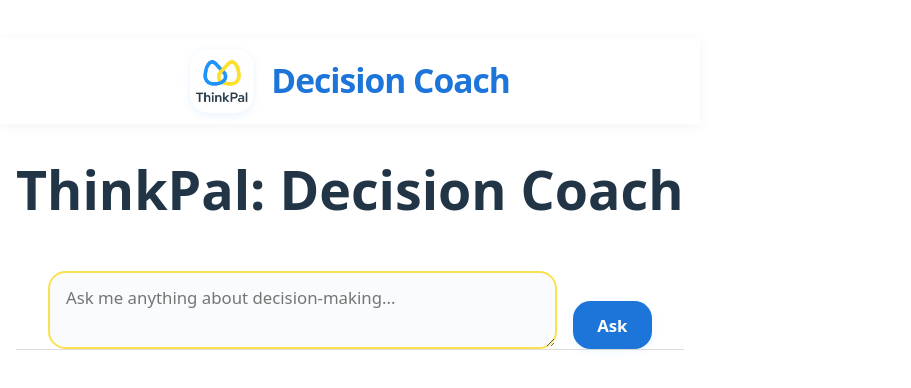
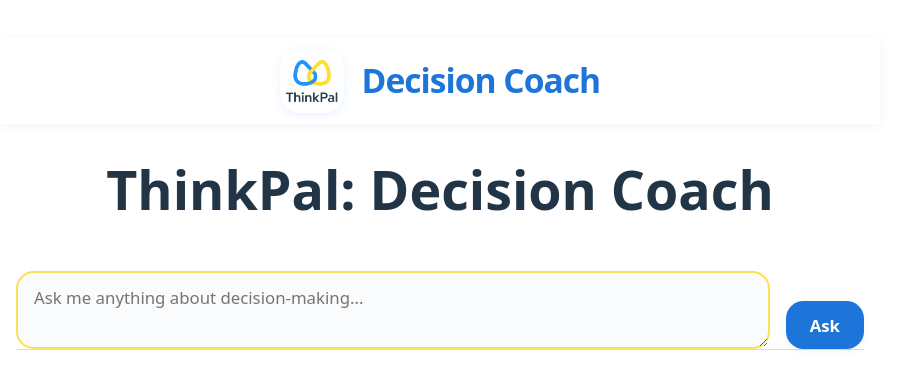
Before and after one commit to xiaominy2025/gpttutor-frontend, a React (Vite) app: page / in a window 1280 px wide. Shown: the part 190-578 px from the top of the page, without its empty margins (0-911 px from the left). Built offline with nearby package versions, Linux system fonts and the light colour scheme.

Commit message:
V1.6.4: Add centering test and debug layout issues - Main container positioning analysis

```diff
--- a/src/App.css
+++ b/src/App.css
@@ -22,14 +22,24 @@
 }
 
 /* Main layout containers - ensure all are centered */
-.main-container,
+.main-container {
+  width: 880px;
+  max-width: 880px;
+  margin: 0 auto;
+  padding: 0 1rem;
+  box-sizing: border-box;
+  display: block;
+  align-self: center;
+  position: relative;
+  left: 50%;
+  transform: translateX(-50%);
+}
+
 .question-bar,
-.answer-body,
-.question-form {
-  max-width: 880px;
+.answer-body {
   width: 100%;
   margin: 0 auto;
-  padding: 0 1rem;
+  padding: 0;
   box-sizing: border-box;
   display: block;
 }
@@ -258,6 +268,7 @@
   margin: 0;
   display: flex;
   flex-direction: column;
+  align-items: center;
   font-size: 1.05rem;
 }
 
```
Also changed, not shown: 1 other file (tests, documents, lock files or other folders).
